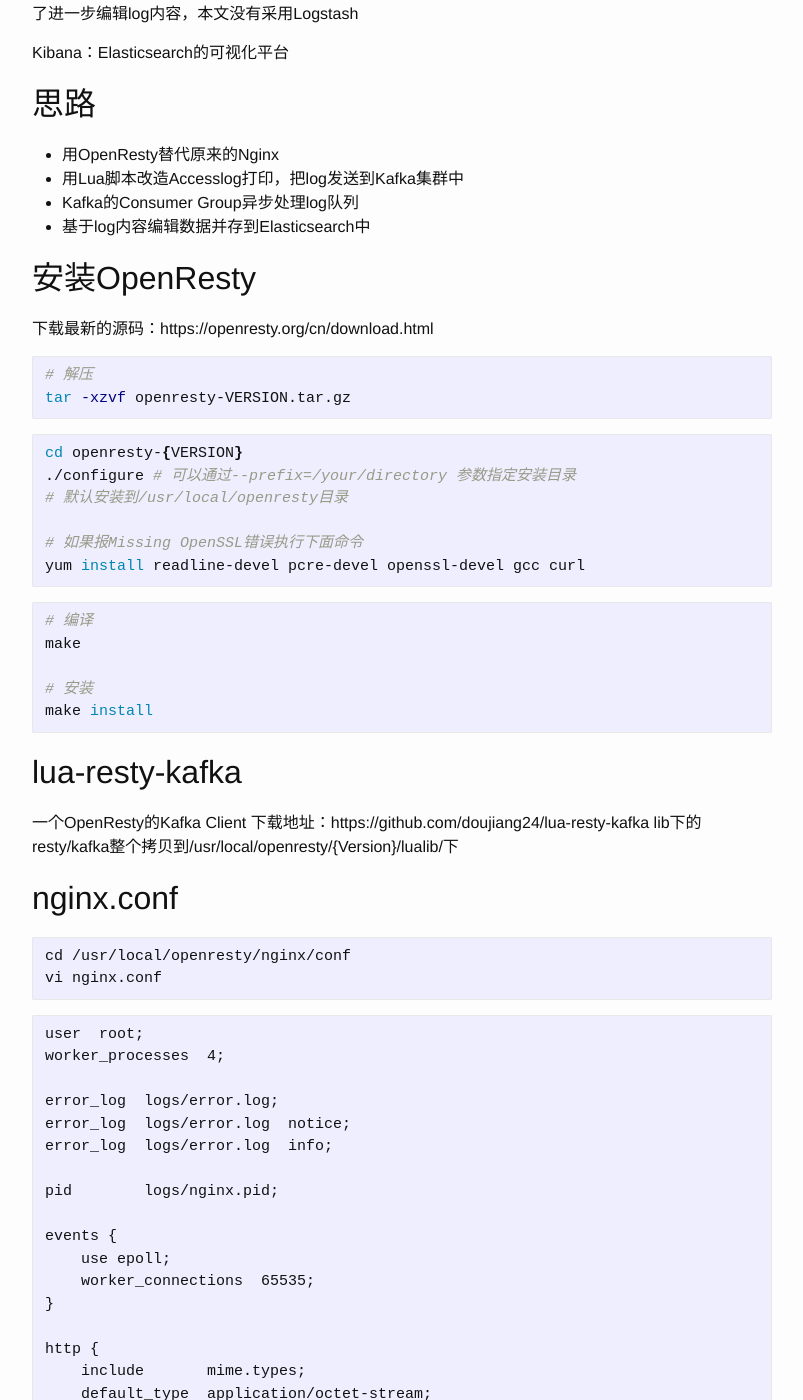
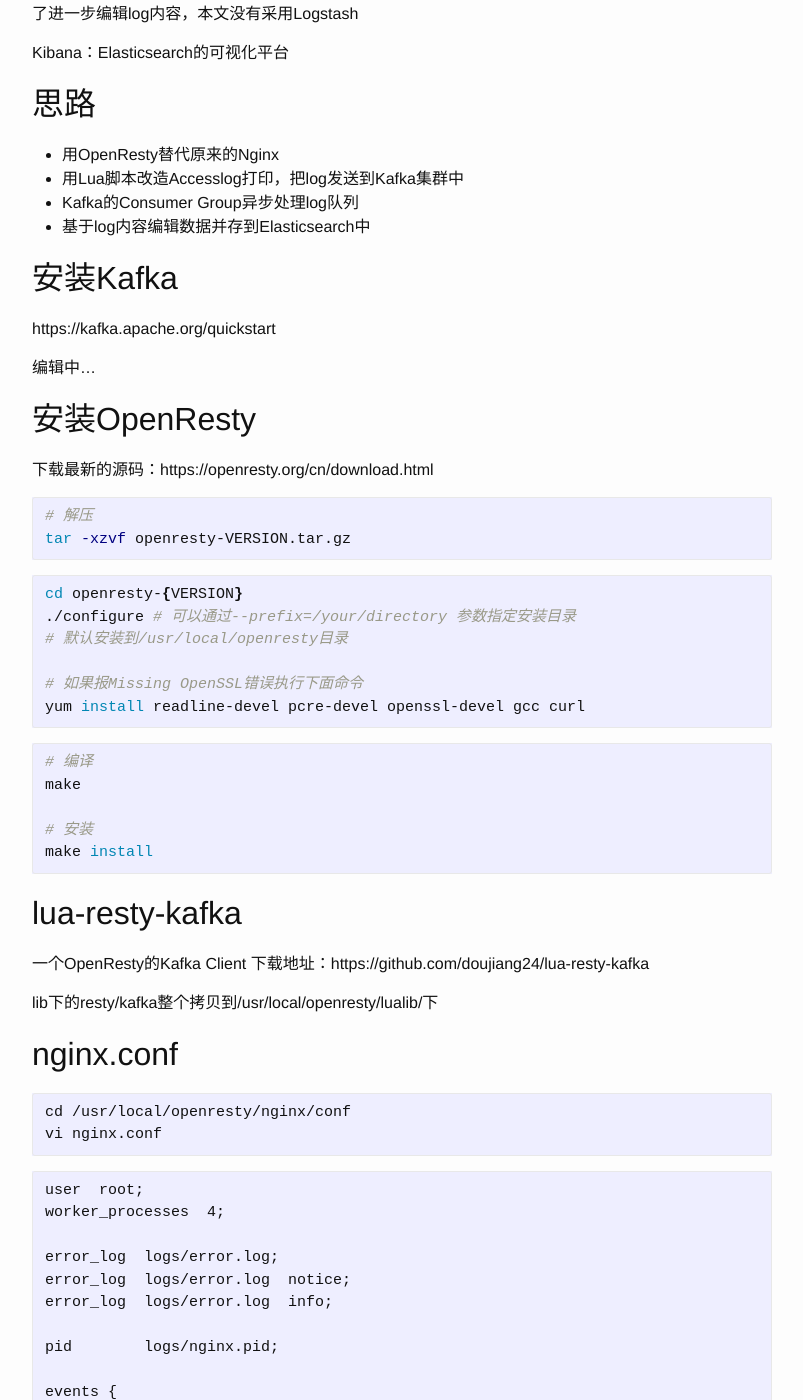
Before and after one commit to piaozaiguang/piaozaiguang.github.io, a Jekyll site: the page built from _posts/2017-08-21-利用OpenResty+Kafka+ELK搭建日志系统.markdown, in a window 1280 px wide and 1400 px high, scrolled down 936 px. Shown: the whole window, without its empty margins (238-1041 px from the left). Built offline with Jekyll 4.4.1, drawn with Linux system fonts in a browser that asks for light colours; our own code applies the rules of GitHub Pages for plain Markdown files; comment, search, counter and statistics services are not loaded; some of the changed text lies outside the part shown.

Commit message:
Update 2017-08-21-利用OpenResty+Kafka+ELK搭建日志系统.markdown

````diff
--- a/_posts/2017-08-21-利用OpenResty+Kafka+ELK搭建日志系统.markdown
+++ b/_posts/2017-08-21-利用OpenResty+Kafka+ELK搭建日志系统.markdown
@@ -33,6 +33,12 @@ Kibana：Elasticsearch的可视化平台
 - Kafka的Consumer Group异步处理log队列
 - 基于log内容编辑数据并存到Elasticsearch中
 
+## 安装Kafka
+
+https://kafka.apache.org/quickstart
+
+编辑中...
+
 ## 安装OpenResty
 下载最新的源码：https://openresty.org/cn/download.html
 ```sh
@@ -58,7 +64,8 @@ make install
 ## lua-resty-kafka
 一个OpenResty的Kafka Client
 下载地址：https://github.com/doujiang24/lua-resty-kafka
-lib下的resty/kafka整个拷贝到/usr/local/openresty/{Version}/lualib/下
+
+lib下的resty/kafka整个拷贝到/usr/local/openresty/lualib/下
 
 ## nginx.conf
 
@@ -177,3 +184,17 @@ http {
     }
 }
 ```
+
+## 安装Elasticsearch
+https://www.elastic.co/downloads/elasticsearch
+
+编辑中...
+
+## Kafka Consumer
+
+编辑中...
+
+## 安装Kibana
+https://www.elastic.co/downloads/kibana
+
+编辑中...
````
